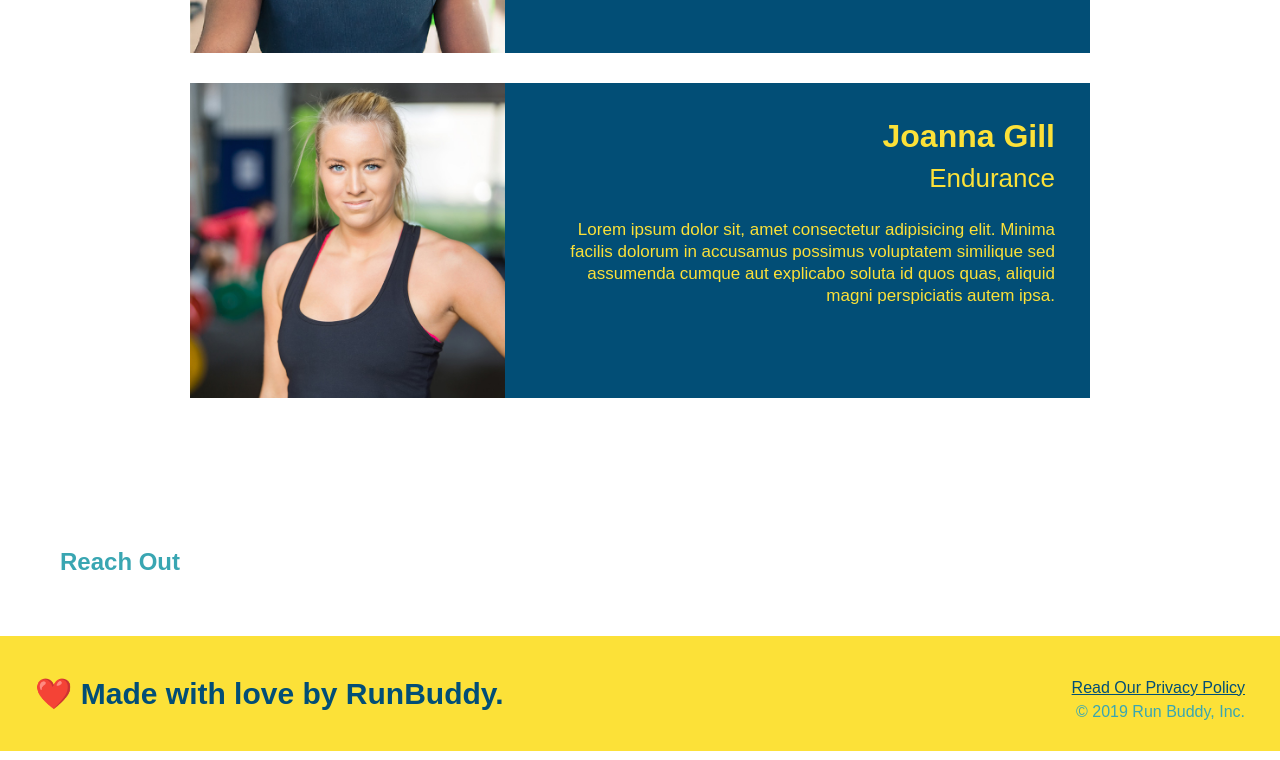
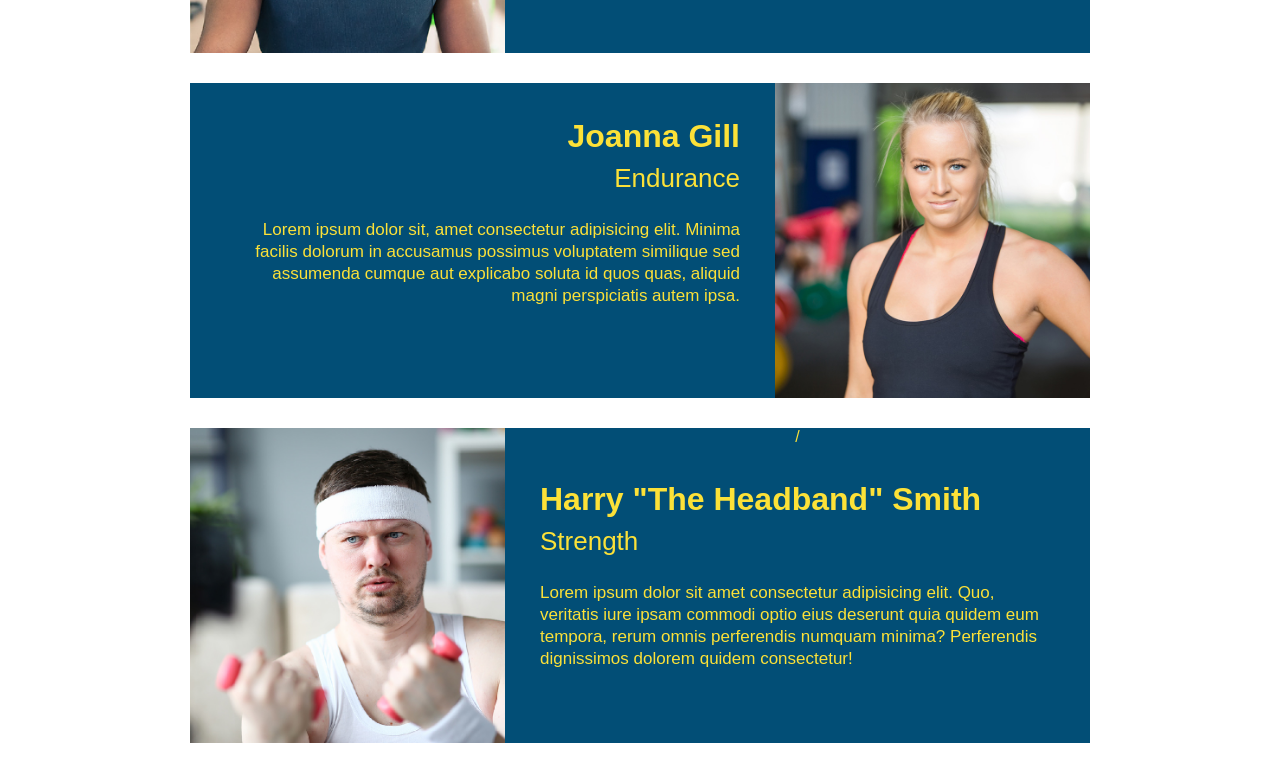
Before and after one commit to essennejaye/run-buddy, a plain HTML site: page index.html in a window 1280 px wide. Shown: the part 3140-3900 px from the top of the page. Drawn offline with Linux system fonts and the light colour scheme.

Commit message:
trainers bio-styles complete

```diff
--- a/index.html
+++ b/index.html
@@ -111,6 +111,7 @@
         <h2 class="section-title primary-border">
             Meet the Trainers
         </h2>
+        <!-- first trainer bio -->
         <article class="trainer">
             <img src="./assets/images/trainer-1.jpg" alt="Arron Stephens in his workout clothes, ready to pump iron"/>
             <div class="trainer-bio text-left">
@@ -120,12 +121,23 @@
                 </p>
             </div>
         </article>
+        <!-- second trainer bio -->
         <article class="trainer">
-            <img src="assets/images/trainer-2.jpg" alt="Joanna Gill in her workout clothes, ready to work you out"/>
             <div class="trainer-bio text-right">
                 <h3>Joanna Gill</h3>
                 <h4>Endurance</h4>
                 <p>Lorem ipsum dolor sit, amet consectetur adipisicing elit. Minima facilis dolorum in accusamus possimus voluptatem similique sed assumenda cumque aut explicabo soluta id quos quas, aliquid magni perspiciatis autem ipsa.
+                </p>
+            </div>
+            <img src="./assets/images/trainer-2.jpg" alt="Joanna Gill in her workout clothes, ready to work you out"/>
+        </article>
+        <!-- third trainer bio -->
+        <article class="trainer">
+            <img src="./assets/images/trainer-3.jpg" alt="Harry 'The Headband' Smith wearing a headband, holding tiny weights, with a pseudo-mean look on his face.">/
+            <div class="trainer-bio text-left">
+                <h3>Harry "The Headband" Smith</h3>
+                <h4>Strength</h4>
+                <p>Lorem ipsum dolor sit amet consectetur adipisicing elit. Quo, veritatis iure ipsam commodi optio eius deserunt quia quidem eum tempora, rerum omnis perferendis numquam minima? Perferendis dignissimos dolorem quidem consectetur!
                 </p>
             </div>
         </article>
```
